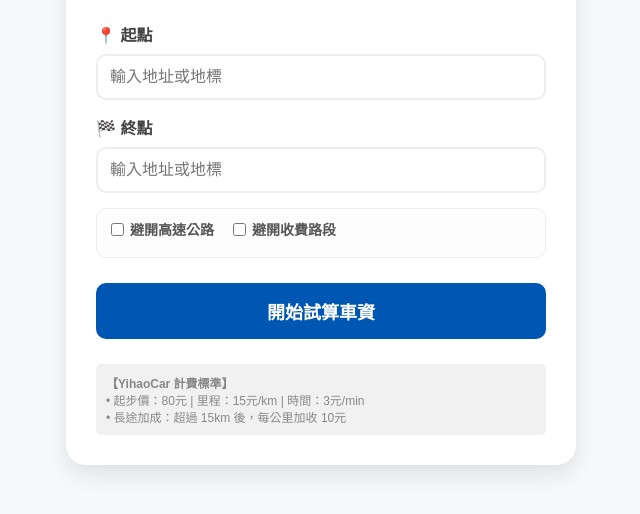
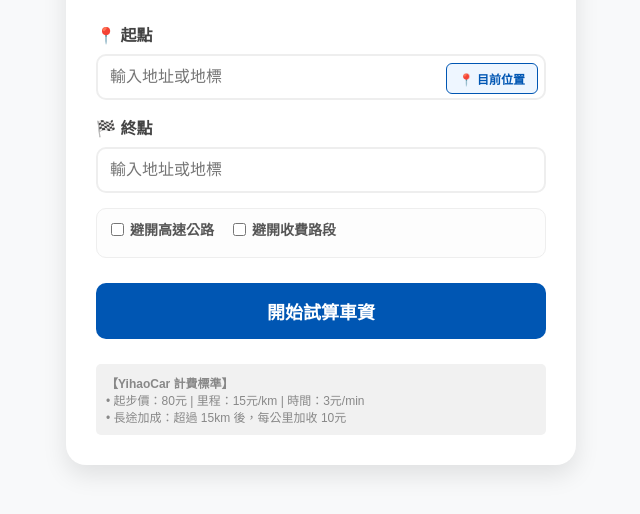
Before and after one commit to YiHaoCar2223/YiHaoCar, a plain HTML site: page index.html in a window 1280 px wide. Shown: the part 110-624 px from the top of the page, without its empty margins (319-959 px from the left). Drawn offline with Linux system fonts and the light colour scheme; some packages are replaced by stand-ins of ours.

Commit message:
Update index.html

```diff
--- a/index.html
+++ b/index.html
@@ -42,6 +42,7 @@
         }
         .input-group {
             margin-bottom: 15px;
+            position: relative;
         }
         label {
             display: block;
@@ -52,10 +53,26 @@
         input[type="text"] {
             width: 100%;
             padding: 12px;
+            padding-right: 100px; /* 為「目前位置」按鈕留空間 */
             border: 2px solid #eee;
             border-radius: 10px;
             box-sizing: border-box;
             font-size: 16px;
+        }
+        /* 目前位置按鈕樣式 */
+        .btn-location {
+            position: absolute;
+            right: 8px;
+            bottom: 6px;
+            padding: 6px 12px;
+            background: #eef6ff;
+            color: var(--primary-color);
+            border: 1px solid var(--primary-color);
+            border-radius: 6px;
+            font-size: 12px;
+            font-weight: bold;
+            cursor: pointer;
+            width: auto;
         }
         .options-group {
             display: flex;
@@ -134,6 +151,7 @@
     <div class="input-group">
         <label>📍 起點</label>
         <input type="text" id="start" placeholder="輸入地址或地標">
+        <button class="btn-location" onclick="getCurrentLocation()">📍 目前位置</button>
     </div>
 
     <div class="input-group">
@@ -180,6 +198,50 @@
         const options = { componentRestrictions: { country: "tw" } };
         autocompleteStart = new google.maps.places.Autocomplete(document.getElementById('start'), options);
         autocompleteEnd = new google.maps.places.Autocomplete(document.getElementById('end'), options);
+    }
+
+    // 新增：獲取目前位置函式
+    function getCurrentLocation() {
+        const startInput = document.getElementById('start');
+        const locBtn = document.querySelector('.btn-location');
+
+        if (!navigator.geolocation) {
+            alert('您的瀏覽器不支援定位功能');
+            return;
+        }
+
+        locBtn.innerText = '定位中...';
+        locBtn.disabled = true;
+
+        navigator.geolocation.getCurrentPosition(
+            (position) => {
+                const lat = position.coords.latitude;
+                const lng = position.coords.longitude;
+                const latlng = { lat: lat, lng: lng };
+
+                // 使用 Geocoder 將座標轉換為地址
+                const geocoder = new google.maps.Geocoder();
+                geocoder.geocode({ location: latlng }, (results, status) => {
+                    locBtn.innerText = '📍 目前位置';
+                    locBtn.disabled = false;
+                    if (status === "OK") {
+                        if (results[0]) {
+                            startInput.value = results[0].formatted_address.replace('台灣', '');
+                        } else {
+                            alert("找不到地址");
+                        }
+                    } else {
+                        alert("定位失敗: " + status);
+                    }
+                });
+            },
+            (error) => {
+                locBtn.innerText = '📍 目前位置';
+                locBtn.disabled = false;
+                alert('定位失敗，請確保已開啟 GPS 並允許瀏覽器存取位置');
+            },
+            { enableHighAccuracy: true }
+        );
     }
 
     function calculateFare() {
```
